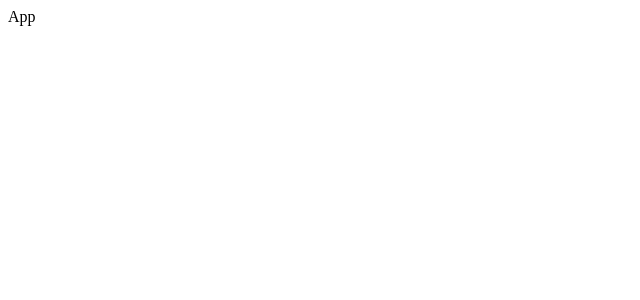
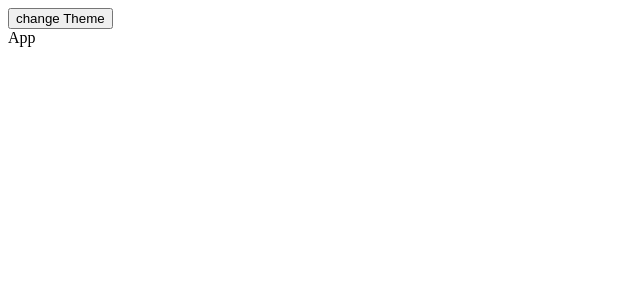
Before and after one commit to miruashvili111/smartsoft, a React (Vite) app: page / in a window 1280 px wide. Shown: the top 300 px of the page, without its empty margins (0-640 px from the left). Built offline with nearby package versions, Linux system fonts and the light colour scheme.

Commit message:
add theme provider

```diff
--- a/src/App.tsx
+++ b/src/App.tsx
@@ -1,7 +1,10 @@
+import ThemeProvider from "./shared/theme/ThemeProvider"
 
 const App = () => {
     return (
-        <div>App</div>
+        <ThemeProvider>
+            <div>App</div>
+        </ThemeProvider>
     )
 }
 
--- a/src/shared/theme/ThemeProvider.tsx
+++ b/src/shared/theme/ThemeProvider.tsx
@@ -0,0 +1,25 @@
+import React, { useState, type ReactNode } from 'react'
+import type { themeType } from '../../types/theme'
+import { ThemeProvider as MuiThemeProvider } from '@mui/material/styles'
+import { darkTheme, lightTheme } from './theme'
+
+const ThemeProvider = ({ children } : { children: ReactNode }) => {
+
+    const [theme, setTheme] = useState<themeType>('light')
+
+    const toggleTheme = () => {
+        setTheme((prevTheme: themeType) => (prevTheme === 'light' ? 'dark' : 'light'))
+    }
+
+    return (
+        <MuiThemeProvider theme={theme === 'light' ? lightTheme : darkTheme}>
+            <button onClick={toggleTheme}>
+                change Theme
+                {/* Test */}
+            </button>
+            {children}
+        </MuiThemeProvider>
+    )
+}
+
+export default ThemeProvider
--- /dev/null
+++ b/src/types/theme.ts
@@ -0,0 +1,3 @@
+type themeType = 'light' | 'dark'
+
+export type { themeType }
--- a/src/utils/axios.ts
+++ b/src/utils/axios.ts
@@ -0,0 +1 @@
+import axios from 'axios'
```
